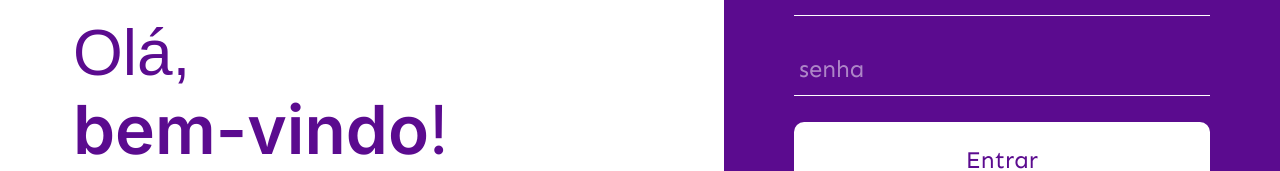
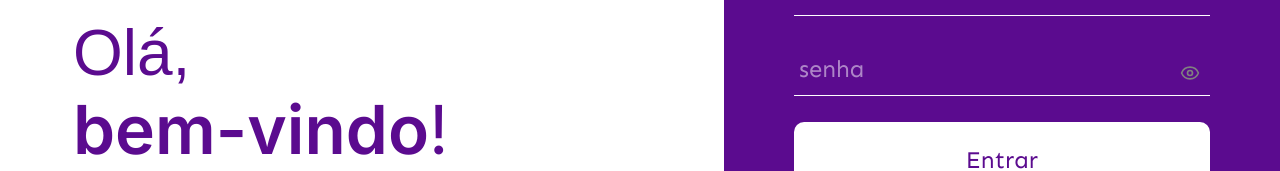
Before and after one commit to kaloom-team/kaloom, a React (Vite) app: page /login in a window 1280 px wide. Shown: the part 229-400 px from the top of the page. Built offline with nearby package versions, Linux system fonts and the light colour scheme; a web font is replaced by a local one.

Commit message:
feat: add eye icon to the password field to switch to visible text

```diff
--- a/src/components/ContentFormRegister/ContentFormRegister.tsx
+++ b/src/components/ContentFormRegister/ContentFormRegister.tsx
@@ -38,9 +38,33 @@ export default function ContentFormRegister() {
 
     const submit = async (e: React.FormEvent) => {
         try {
+            e.preventDefault();
+
             const url: string = "https://localhost:7020/api";
 
-            e.preventDefault();
+            const tiposResponse = await axios.get(`${url}/TipoAluno`);
+            const tipos: any[] = tiposResponse.data;
+
+            const selecionado = tipos.find(t =>
+                t.etec === tipoAluno.etec &&
+                t.fatec === tipoAluno.fatec &&
+                t.statusEtec === (tipoAluno.etec ? tipoAluno.statusEtec : null) &&
+                t.statusFatec === (tipoAluno.fatec ? tipoAluno.statusFatec : null)
+            );
+
+            if (!selecionado) {
+                console.error("Nenhum tipoAluno correspondente encontrado");
+                await Swal.fire({
+                    icon: "error",
+                    title: "Erro",
+                    text: "Tipo de aluno inválido.",
+                });
+                return;
+            }
+
+            const idTipoAl: number = selecionado.id;
+            console.log("TipoAluno identificado com Id: ", idTipoAl);
+
 
             const TipoAluno = {
                 fatec: tipoAluno.fatec,
@@ -49,13 +73,7 @@ export default function ContentFormRegister() {
                 statusFatec: tipoAluno.statusFatec,
             };
 
-            const tipoAlunoResponse = await axios.post(
-                `${url}/TipoAluno`,
-                TipoAluno
-            );
-
-            const idTipoAluno = tipoAlunoResponse.data.id;
-            console.log("TipoAluno cadastrado com Id: ", idTipoAluno);
+            const idTipoAluno = idTipoAl;
 
             const Usuario = {
                 email,
--- a/src/components/SignInput/SignInput.tsx
+++ b/src/components/SignInput/SignInput.tsx
@@ -1,14 +1,23 @@
-import styles from './SignInput.module.scss'
+import styles from "./SignInput.module.scss";
+import { useState, Activity } from "react";
+import { Eye, EyeOff } from "lucide-react";
 
 interface ISignInputProps {
-    type: string;
+    type: "text" | "email" | "password" | "date";
     placeholder: string;
     value?: string;
     onChange?: (e: React.ChangeEvent<HTMLInputElement>) => void;
 }
 
-export default function SignInput({ type, placeholder, value, onChange }: ISignInputProps) {
+export default function SignInput({
+    type,
+    placeholder,
+    value,
+    onChange,
+}: ISignInputProps) {
     let id = " ";
+    let yearNow: number = new Date().getFullYear();
+    const [showPassword, setShowPassword] = useState(false);
 
     for (let i = 0; i < 10; i++) {
         id += String.fromCodePoint(Math.floor(Math.random() * 26) + 97);
@@ -19,18 +28,57 @@ export default function SignInput({ type, placeholder, value, onChange }: ISignI
             <input
                 id={id}
                 className={styles.input}
-                type={type}
+                type={type === "password" && showPassword ? "text" : type}
                 value={value}
                 onChange={onChange}
                 name=""
                 placeholder=""
+                min={type == "date" ? "1950-01-01" : undefined}
+                max={type == "date" ? `${yearNow - 14}-01-01` : undefined}
+                minLength={type == "text" ? 3 : type == "email" ? 5 : undefined}
+                maxLength={
+                    type == "text" ? 15 : type == "email" ? 254 : undefined
+                }
             />
+            <Activity mode={type == "password" ? "visible" : "hidden"}>
+                <button
+                    type="button"
+                    onClick={() => setShowPassword(!showPassword)}
+                    style={{
+                        position: "absolute",
+                        right: "10px",
+                        top: "50%",
+                        transform: "translateY(-50%)",
+                        background: "none",
+                        border: "none",
+                        cursor: "pointer",
+                        fontSize: "1rem",
+                        color: "#666",
+                    }}
+                    aria-label={
+                        showPassword ? "Ocultar senha" : "Mostrar senha"
+                    }
+                >
+                    {showPassword ? (
+                        <EyeOff size={20} color="gray" />
+                    ) : (
+                        <Eye size={20} color="gray" />
+                    )}
+                </button>
+            </Activity>
             <label htmlFor={id} className={styles.label}>
                 {placeholder}
             </label>
             <p className={styles.p}>
-                Campo de {type} inválido. Por favor, use o formato correto
-                (usuario@dominio.com).
+                Campo de{" "}
+                {placeholder == "@username" ? "nome de usuário" : placeholder}{" "}
+                inválido. Por favor,
+                {type == "email"
+                    ? " use o formato correto"
+                    : type == "date"
+                    ? " coloque uma data válida"
+                    : " preencha o campo corretamente"}
+                {type == "email" ? " (usuario@dominio.com)" : ""}.
             </p>
         </div>
     );
--- a/src/global.css
+++ b/src/global.css
@@ -6,6 +6,10 @@
 
 @theme {
   --font-kaloom: "Baumans", sans-serif;
+}
+
+input[type="password"]::-ms-reveal {
+    display: none;
 }
 
 :root {
```
Also changed, not shown: package.json (+4 -4 lines), 1 other file (tests, documents, lock files or other folders).
